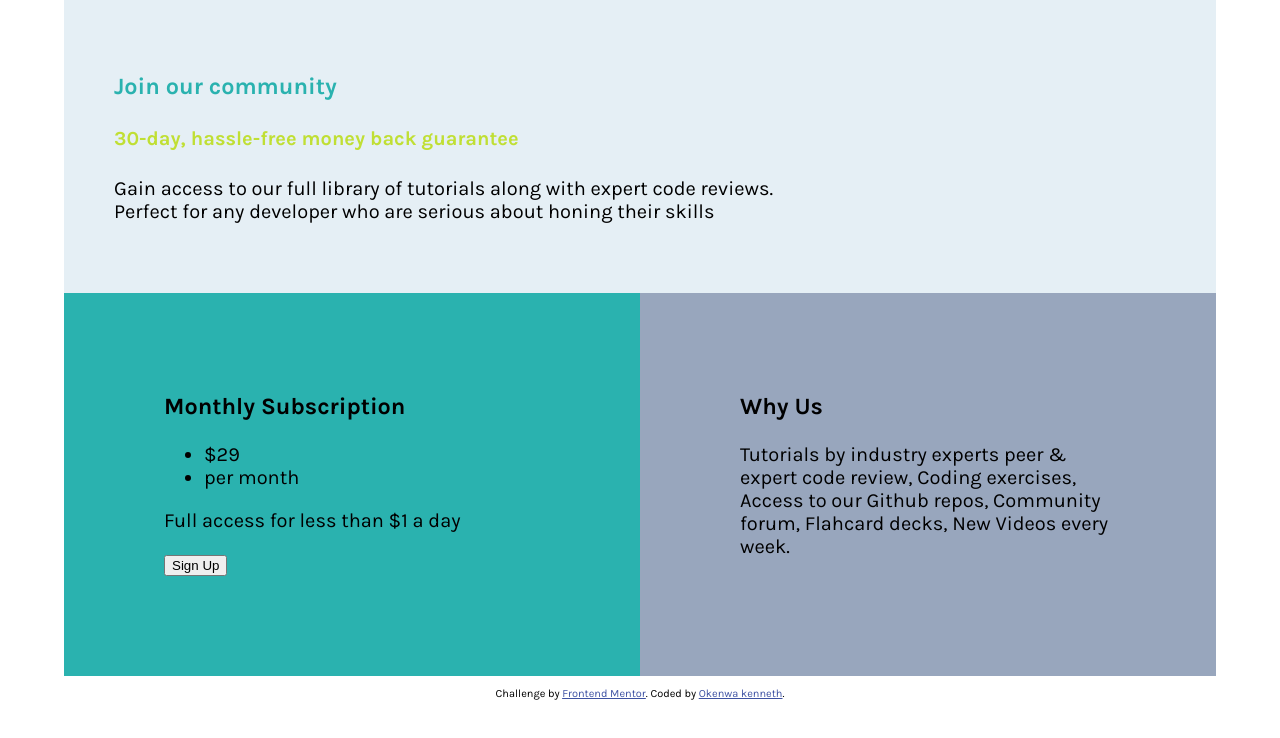
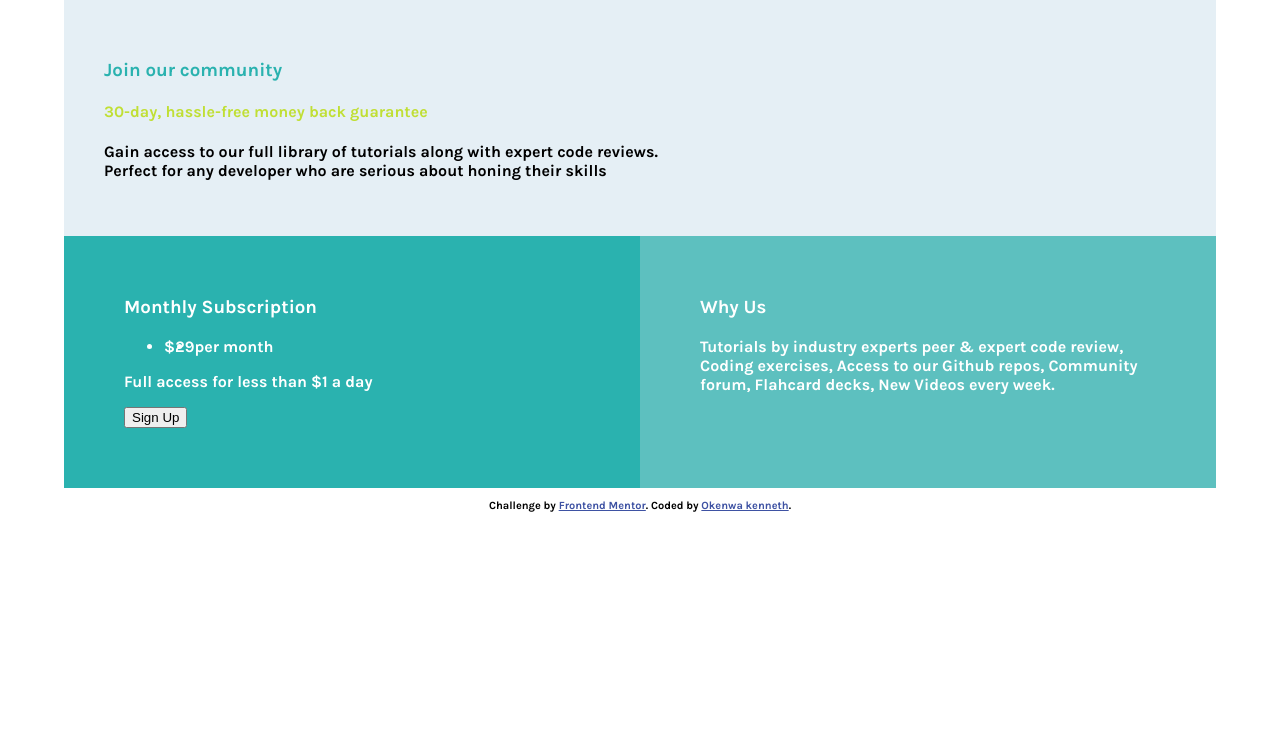
Before and after one commit to Anekenonso/Responsive-single-webpage, a plain HTML site: page index.html in a window 1280 px wide. Drawn offline with Linux system fonts and the light colour scheme.

Commit message:
more styling

```diff
--- a/style.css
+++ b/style.css
@@ -2,7 +2,8 @@
 body, html{
     display: contents;
     font-family: karla;
-    font-size: 20px;
+    font-size: 16px;
+    font-weight: 700;
     margin: 0;
     padding: 0;
 }
@@ -24,8 +25,8 @@ justify-content: center;
     background-color: hsl(204, 43%, 93%);
 }
 .one .content{
-    width: 95%;
-    margin: 50px;
+    width: auto;
+    margin: 40px;
 }
 .one .content h3{
     color: hsl(179, 62%, 43%);;
@@ -46,20 +47,24 @@ justify-content: center;
 }
 
 .why-us{
-  background-color: hsl(218, 22%, 67%);
+  background-color: hsl(179, 44%, 56%);
 }
 
 .subscription .content{
     width: auto;
-    margin: 100px;
+    margin: 60px;
+    color: white;
 }
-.subscription .content {
+.subscription .content ul {
+    display: flex;
+    flex-direction: row;
 
 }
 
 .why-us .content{
     width: auto;
-    margin: 100px;
+    margin: 60px;
+    color: white;
 }
 
 
```
